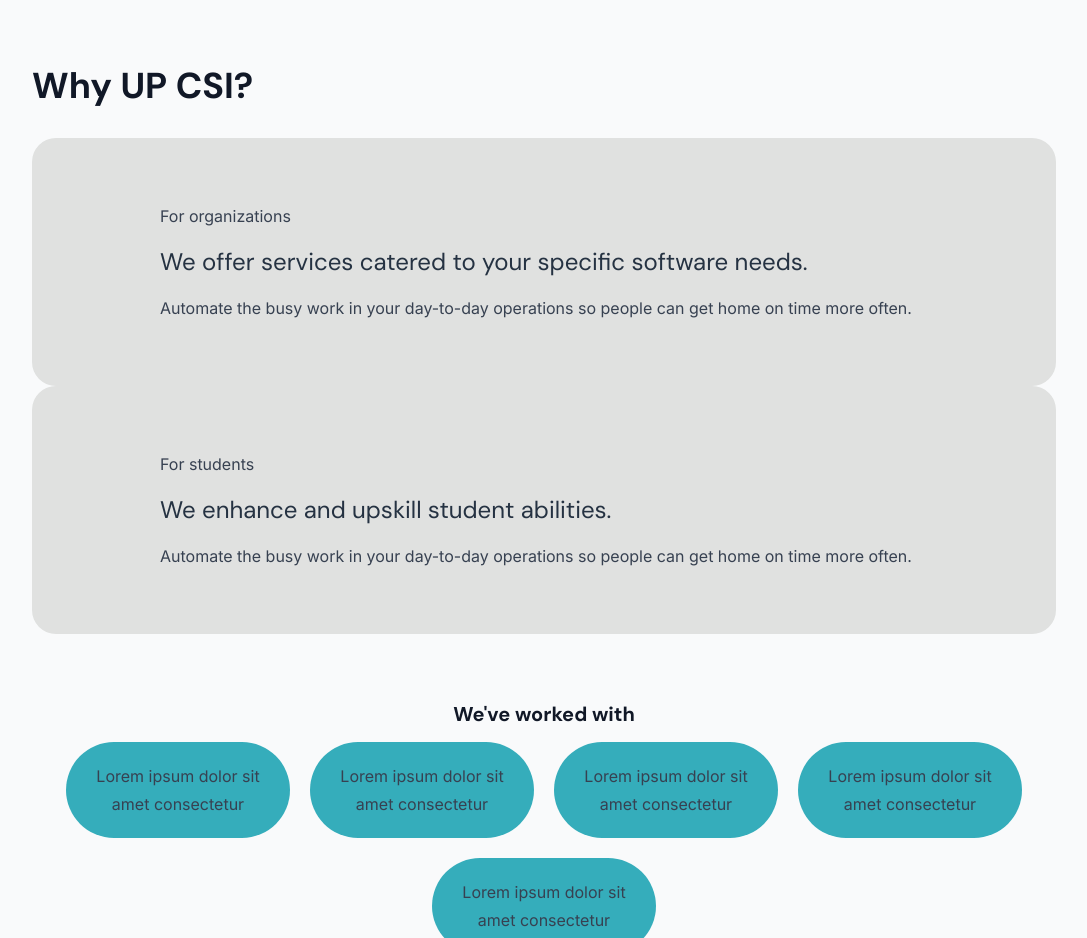
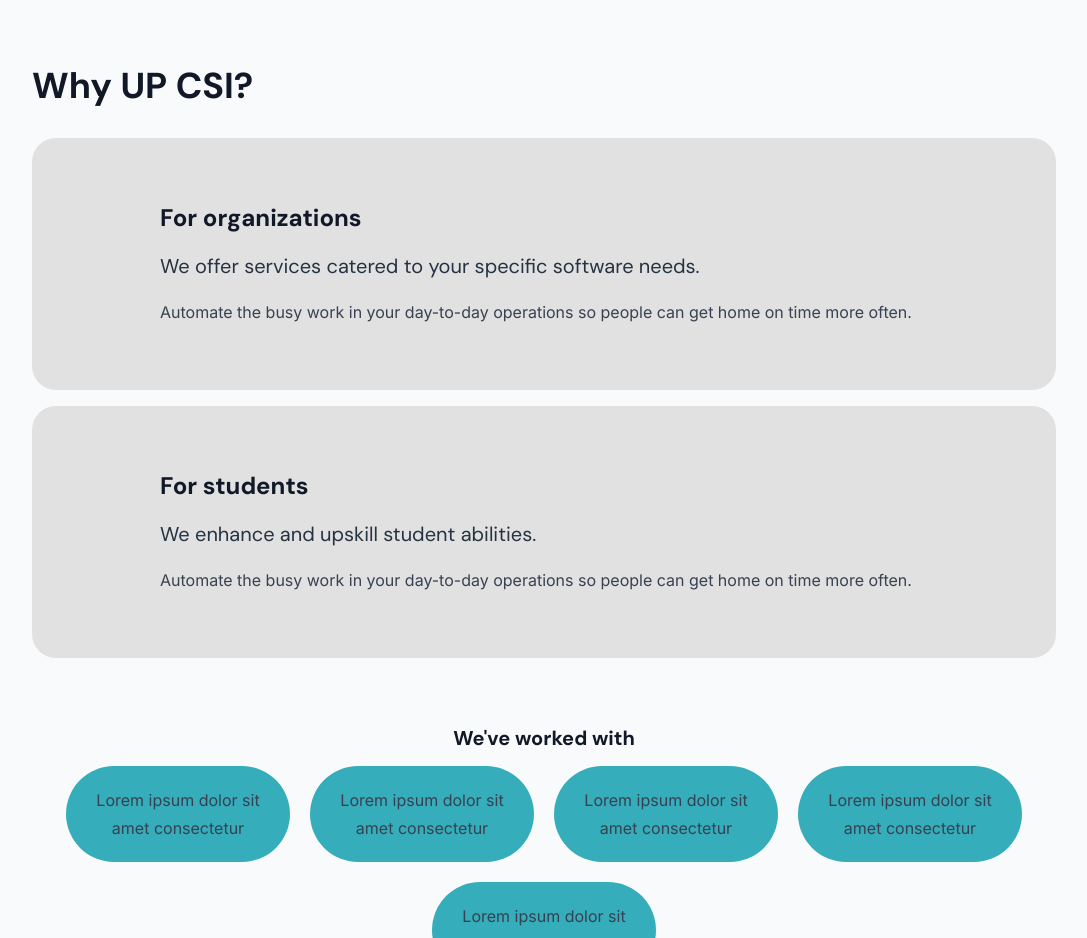
Before and after one commit to up-csi/up-csi.github.io, a SvelteKit app: page / in a window 1280 px wide. Shown: the part 1381-2319 px from the top of the page, without its empty margins (96-1183 px from the left). Built offline with nearby package versions, Linux system fonts and the light colour scheme.

Commit message:
fix(home): add spacing between cards

```diff
--- a/src/lib/components/ContentContainer.svelte
+++ b/src/lib/components/ContentContainer.svelte
@@ -4,6 +4,5 @@
     <div class="flex flex-1 flex-col gap-4">
         <slot name="text" />
     </div>
-
     <slot name="cards" />
 </div>
--- a/src/routes/+page.svelte
+++ b/src/routes/+page.svelte
@@ -60,30 +60,32 @@
 </section>
 <section class="prose max-w-full">
     <h1 class="font-dm">Why UP CSI?</h1>
+    <div class="space-y-4">
         <ContentContainer>
             <svelte:fragment slot="text">
-            <p class="m-0">For organizations</p>
-            <h2 class="m-0 font-dm font-normal text-black">
+                <h2 class="m-0 font-dm">For organizations</h2>
+                <h3 class="m-0 font-dm font-normal text-black">
                     We offer services catered to your specific software needs.
-            </h2>
+                </h3>
                 <p class="m-0">
-                Automate the busy work in your day-to-day operations so people can get home on time
-                more often.
+                    Automate the busy work in your day-to-day operations so people can get home on
+                    time more often.
                 </p>
             </svelte:fragment>
         </ContentContainer>
         <ContentContainer>
             <svelte:fragment slot="text">
-            <p class="m-0">For students</p>
-            <h2 class="m-0 font-dm font-normal text-black">
+                <h2 class="m-0 font-dm">For students</h2>
+                <h3 class="m-0 font-dm font-normal text-black">
                     We enhance and upskill student abilities.
-            </h2>
+                </h3>
                 <p class="m-0">
-                Automate the busy work in your day-to-day operations so people can get home on time
-                more often.
+                    Automate the busy work in your day-to-day operations so people can get home on
+                    time more often.
                 </p>
             </svelte:fragment>
         </ContentContainer>
+    </div>
 </section>
 <section class="prose max-w-full">
     <h3 class="text-center font-dm">We've worked with</h3>
```
Lines whose indentation alone changed are shown as unchanged.
